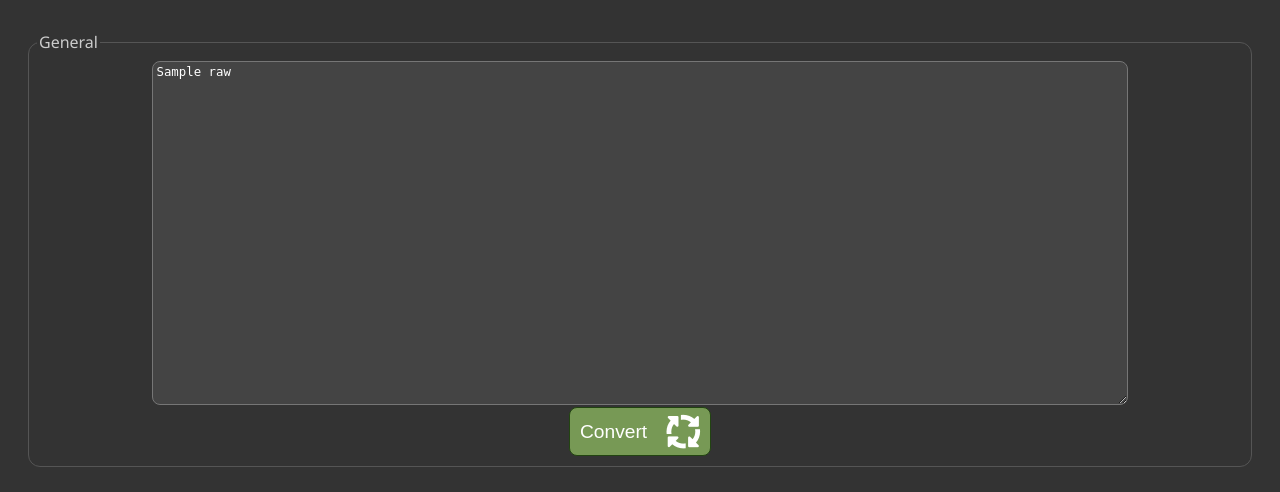
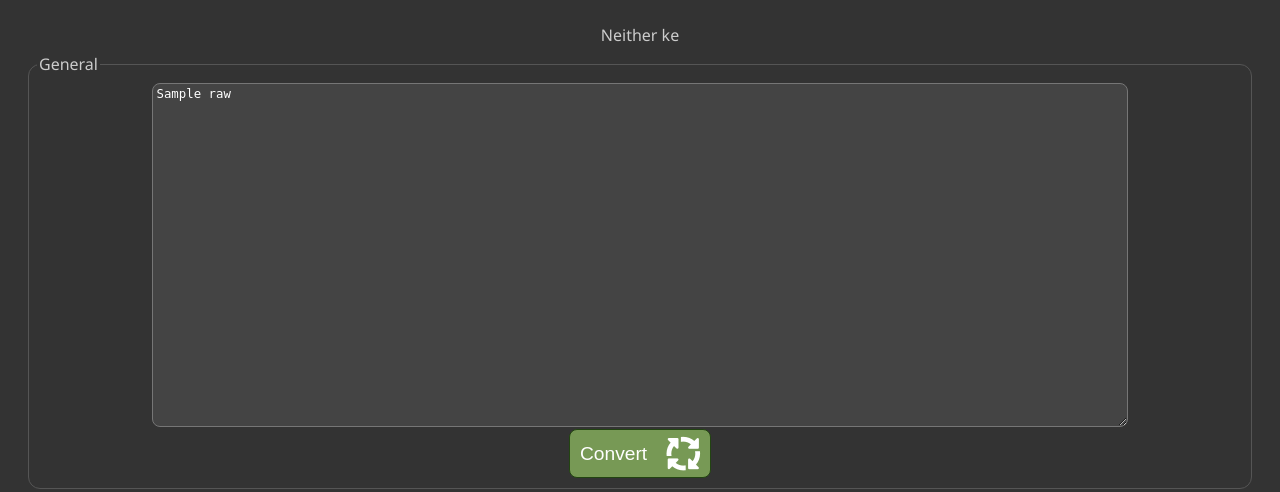
Before and after one commit to ergrassa/envconv, a Python web app: template templates/index.html in a window 1280 px wide. Shown: the top 492 px of the page. Run offline with Jinja, Linux system fonts and the light colour scheme; the template is opened without the code that fills it: most values are stand-ins (such as "Sample title", 1, 10 or a date in 2020).

Commit message:
updated parse

```diff
--- a/templates/index.html
+++ b/templates/index.html
@@ -26,7 +26,8 @@
         console.log("Copied " + elid + "to clipboard")
     }
 </script>
-    <div class="head less-gap-bottom" id="back">
+    <div class="head less-gap-bottom" id="head">
+        Neither ke
     </div>
     <form action="{{ url_for("form")}}" method="post" class="container less-gap-top">
 
```
